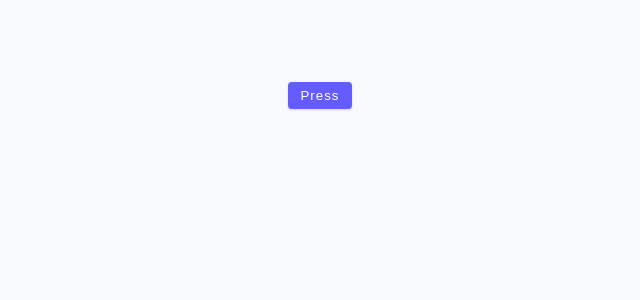
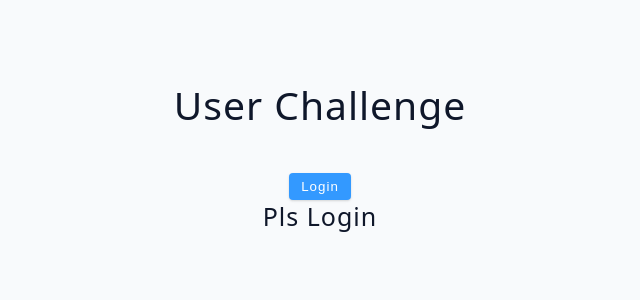
Before and after one commit to DevEljah/advanced-react, a React (Vite) app: page / in a window 1280 px wide. Shown: the top 300 px of the page, without its empty margins (320-960 px from the left). Built offline with nearby package versions, Linux system fonts and the light colour scheme.

Commit message:
user-challenge

```diff
--- a/src/App.jsx
+++ b/src/App.jsx
@@ -1,13 +1,13 @@
 // import Starter from "./tutorial/02-useEffect/starter/04-fetch-data";
 // import Starter from "./tutorial/03-conditional-rendering/starter/01-multiple-returns-basics";
-import Starter from "./tutorial/03-conditional-rendering/starter/06-toggle-challenge";
-import Final from "./tutorial/03-conditional-rendering/final/02-multiple-returns-fetch-data";
+// import Final from "./tutorial/03-conditional-rendering/final/05-short-circuit-examples";
+import Starter from "./tutorial/03-conditional-rendering/starter/07-user-challenge";
 
 function App() {
   return (
     <div className="container">
       <Starter />
-      {/*   <Final /> */}
+      {/*    <Final /> */}
     </div>
   );
 }
--- a/src/index.css
+++ b/src/index.css
@@ -8,15 +8,15 @@
 
 :root {
   /* colors */
-  --primary-100: #e2e0ff;
-  --primary-200: #c1beff;
-  --primary-300: #a29dff;
-  --primary-400: #837dff;
-  --primary-500: #645cff;
-  --primary-600: #504acc;
-  --primary-700: #3c3799;
-  --primary-800: #282566;
-  --primary-900: #141233;
+  --primary-100: #99ccff;
+  --primary-200: #80bfff;
+  --primary-300: #66b3ff;
+  --primary-400: #4da6ff;
+  --primary-500: #3399ff;
+  --primary-600: #0066cc;
+  --primary-700: #004d99;
+  --primary-800: #003366;
+  --primary-900: #003366;
 
   /* grey */
   --grey-50: #f8fafc;
@@ -62,8 +62,8 @@
 
 body {
   background: var(--backgroundColor);
-  font-family: system-ui, -apple-system, BlinkMacSystemFont, 'Segoe UI', Roboto,
-    Oxygen, Ubuntu, Cantarell, 'Open Sans', 'Helvetica Neue', sans-serif;
+  font-family: system-ui, -apple-system, BlinkMacSystemFont, "Segoe UI", Roboto,
+    Oxygen, Ubuntu, Cantarell, "Open Sans", "Helvetica Neue", sans-serif;
   font-weight: 400;
   line-height: 1.75;
   color: var(--textColor);
--- a/src/tutorial/03-conditional-rendering/starter/07-user-challenge.jsx
+++ b/src/tutorial/03-conditional-rendering/starter/07-user-challenge.jsx
@@ -1,5 +1,47 @@
+import { useState } from "react";
+
+// const persons = {
+//   firstName: "max",
+// };
+
 const UserChallenge = () => {
-  return <h2>user challenge</h2>;
+  // const [name, setName] = useState({ persons });
+
+  // const [toggle, setToggle] = useState(false); //no need!
+  const [user, setUser] = useState(null);
+
+  const login = () => {
+    // setToggle(true);
+    setUser({ name: "dev" });
+    console.log("login clicked");
+  };
+
+  const logout = () => {
+    // setToggle(false);
+    setUser(null);
+  };
+
+  return (
+    <div>
+      <h2>user challenge</h2>
+      <br />
+      {!user ? (
+        <div>
+          <button onClick={login} className="btn">
+            Login
+          </button>
+          <h4> Pls login</h4>
+        </div>
+      ) : (
+        <div>
+          <button onClick={logout} className="btn">
+            Logout
+          </button>
+          <h4> Holla! {user.name}</h4>
+        </div>
+      )}
+    </div>
+  );
 };
 
 export default UserChallenge;
```
